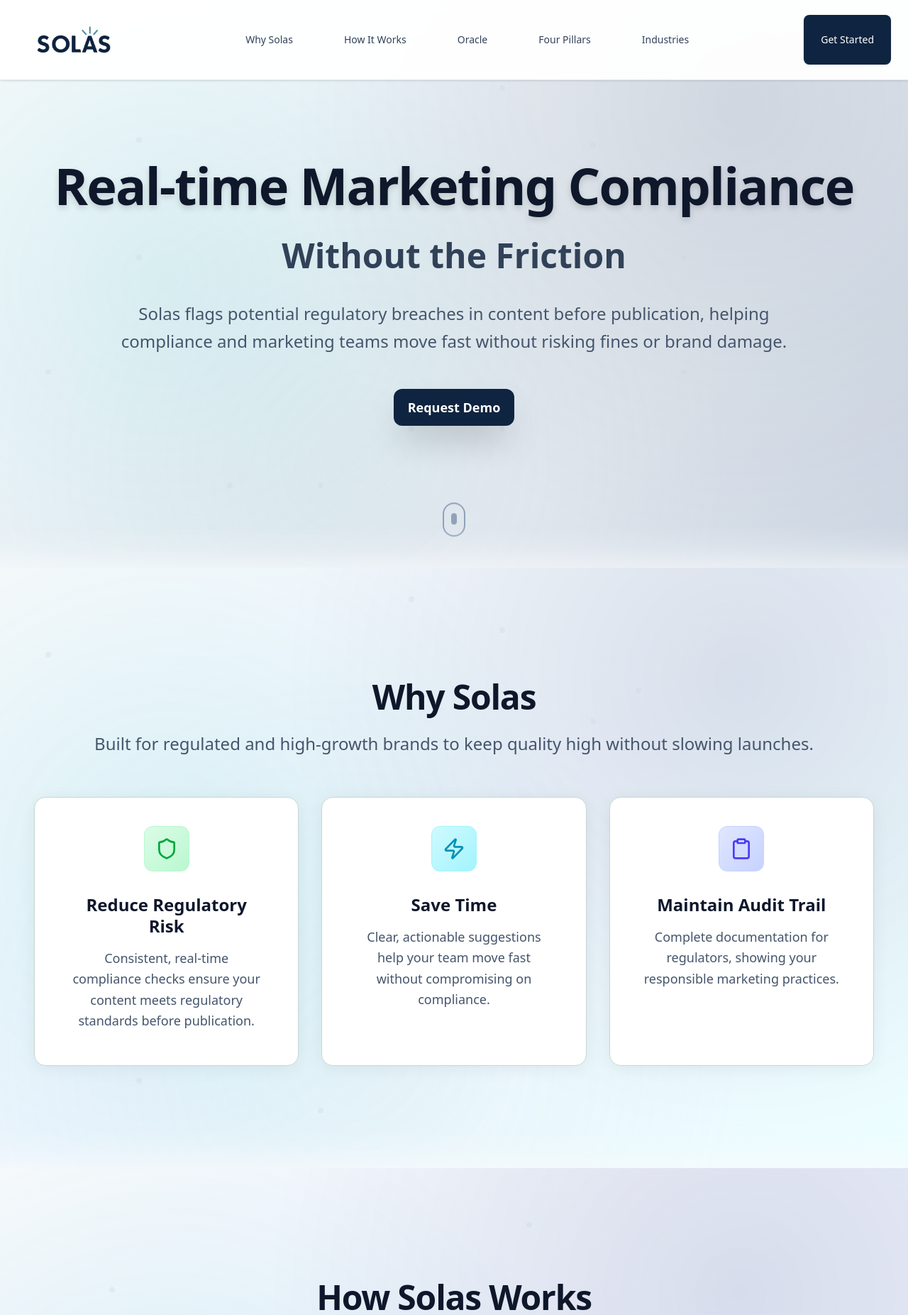
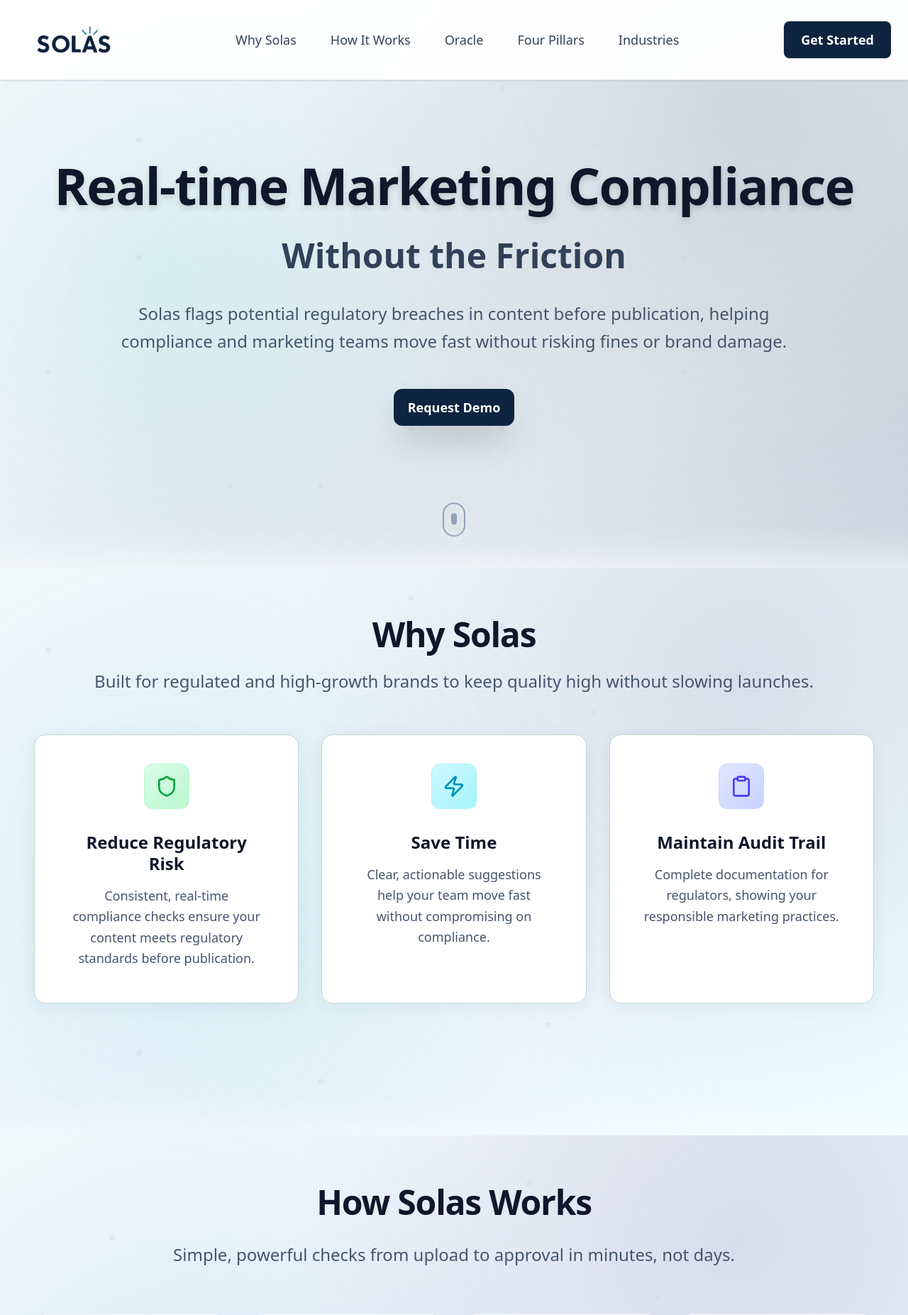
Before and after one commit to Devaang18/solas-site, a Next.js app: page / in a window 1280 px wide. Shown: the top 1853 px of the page at 71% size. Built offline with nearby package versions, Linux system fonts and the light colour scheme.

Commit message:
adjust content and section spacing

```diff
--- a/src/app/globals.css
+++ b/src/app/globals.css
@@ -229,18 +229,18 @@
     padding: 0 !important;
   }
 
-  /* Utility: place section content about 30% from the top for sparse sections */
+  /* Utility: place section content very close to the top for sparse sections */
   .content-offset-top-30 {
     display: flex;
     align-items: flex-start;
     justify-content: center;
-    /* push content ~30% from the top while still allowing content to grow */
-    padding-top: 30vh;
+    /* push content very close to the top while still allowing content to grow */
+    padding-top: 2vh;
   }
 
-  /* Ensure section titles are positioned 1% from top */
+  /* Ensure section titles are positioned very close to top */
   .section-title-offset {
-    padding-top: 1vh !important;
+    padding-top: 0 !important;
   }
 
   /* Ensure footer is last element and prevents scrolling past it */
--- a/src/components/Benefits.tsx
+++ b/src/components/Benefits.tsx
@@ -42,7 +42,7 @@
   ];
 
   return (
-    <div className="min-h-screen w-full bg-gradient-to-br from-slate-50 via-blue-50 to-cyan-50 relative overflow-hidden matrix-bg py-8 sm:py-12 md:py-16 lg:py-20 xl:py-24 content-offset-top-30">
+    <div className="min-h-screen w-full bg-gradient-to-br from-slate-50 via-blue-50 to-cyan-50 relative overflow-hidden matrix-bg content-offset-top-30">
       {/* Floating particles */}
       <div className="absolute inset-0">
         {particlePositions.map((pos, i) => (
--- a/src/components/Header.tsx
+++ b/src/components/Header.tsx
@@ -63,19 +63,19 @@
 
           {/* Desktop Navigation */}
           <nav className="hidden lg:flex" style={{ gap: 'clamp(0.5rem, 2vw, 1.5rem)' }}>
-            <button onClick={() => handleNavigation('benefits')} className="text-fluid-sm text-slate-700 hover:text-blue-600 transition-colors duration-200 p-fluid-sm rounded-md hover:bg-blue-50">
+            <button onClick={() => handleNavigation('benefits')} className="text-base sm:text-lg text-slate-700 hover:text-blue-600 transition-colors duration-200 px-3 py-2 rounded-md hover:bg-blue-50 font-medium">
               Why Solas
             </button>
-            <button onClick={() => handleNavigation('how-it-works')} className="text-fluid-sm text-slate-700 hover:text-blue-600 transition-colors duration-200 p-fluid-sm rounded-md hover:bg-blue-50">
+            <button onClick={() => handleNavigation('how-it-works')} className="text-base sm:text-lg text-slate-700 hover:text-blue-600 transition-colors duration-200 px-3 py-2 rounded-md hover:bg-blue-50 font-medium">
               How It Works
             </button>
-            <button onClick={() => handleNavigation('oracle')} className="text-fluid-sm text-slate-700 hover:text-blue-600 transition-colors duration-200 p-fluid-sm rounded-md hover:bg-blue-50">
+            <button onClick={() => handleNavigation('oracle')} className="text-base sm:text-lg text-slate-700 hover:text-blue-600 transition-colors duration-200 px-3 py-2 rounded-md hover:bg-blue-50 font-medium">
               Oracle
             </button>
-            <button onClick={() => handleNavigation('three-pillars')} className="text-fluid-sm text-slate-700 hover:text-blue-600 transition-colors duration-200 p-fluid-sm rounded-md hover:bg-blue-50">
+            <button onClick={() => handleNavigation('three-pillars')} className="text-base sm:text-lg text-slate-700 hover:text-blue-600 transition-colors duration-200 px-3 py-2 rounded-md hover:bg-blue-50 font-medium">
               Four Pillars
             </button>
-            <button onClick={() => handleNavigation('industries')} className="text-fluid-sm text-slate-700 hover:text-blue-600 transition-colors duration-200 p-fluid-sm rounded-md hover:bg-blue-50">
+            <button onClick={() => handleNavigation('industries')} className="text-base sm:text-lg text-slate-700 hover:text-blue-600 transition-colors duration-200 px-3 py-2 rounded-md hover:bg-blue-50 font-medium">
               Industries
             </button>
           </nav>
@@ -84,7 +84,7 @@
           <div className="hidden md:flex items-center" style={{ gap: 'clamp(0.5rem, 2vw, 1rem)' }}>
             <button
               onClick={onOpenDemo}
-              className="text-white p-fluid-sm rounded-lg transition-colors duration-200 font-medium shadow-sm text-fluid-sm"
+              className="text-white px-6 py-3 rounded-lg transition-colors duration-200 font-semibold shadow-sm text-base sm:text-lg"
               style={{ backgroundColor: '#0f2440' }}
               onMouseEnter={(e) => (e.target as HTMLElement).style.backgroundColor = '#06bcc1'}
               onMouseLeave={(e) => (e.target as HTMLElement).style.backgroundColor = '#0f2440'}
--- a/src/components/HowItWorks.tsx
+++ b/src/components/HowItWorks.tsx
@@ -51,7 +51,7 @@
   ];
 
   return (
-    <div className="min-h-screen w-full bg-gradient-to-br from-slate-50 via-indigo-50 to-blue-50 relative overflow-hidden matrix-bg py-8 sm:py-12 md:py-16 lg:py-20 xl:py-24 content-offset-top-30">
+    <div className="min-h-screen w-full bg-gradient-to-br from-slate-50 via-indigo-50 to-blue-50 relative overflow-hidden matrix-bg content-offset-top-30">
       <div className="absolute inset-0">
         {particlePositions.map((pos, i) => (
           <div
--- a/src/components/Industries.tsx
+++ b/src/components/Industries.tsx
@@ -20,7 +20,7 @@
   ];
 
   return (
-    <div className="min-h-screen w-full bg-gradient-to-br from-slate-50 via-indigo-50 to-slate-100 relative overflow-hidden matrix-bg py-8 sm:py-12 md:py-16 lg:py-20 xl:py-24 content-offset-top-30">
+    <div className="min-h-screen w-full bg-gradient-to-br from-slate-50 via-indigo-50 to-slate-100 relative overflow-hidden matrix-bg content-offset-top-30">
       <div className="absolute inset-0">
         {particlePositions.map((pos, i) => (
           <div
--- a/src/components/Oracle.tsx
+++ b/src/components/Oracle.tsx
@@ -83,7 +83,7 @@
 
 
   return (
-    <div className="min-h-screen w-full bg-gradient-to-br from-slate-50 via-blue-50 to-slate-100 relative overflow-hidden matrix-bg py-8 sm:py-12 md:py-16 lg:py-20 xl:py-24 content-offset-top-30">
+    <div className="min-h-screen w-full bg-gradient-to-br from-slate-50 via-blue-50 to-slate-100 relative overflow-hidden matrix-bg content-offset-top-30">
       {/* Floating particles */}
       <div className="absolute inset-0">
         {[...Array(12)].map((_, i) => {
--- a/src/components/ThreePillars.tsx
+++ b/src/components/ThreePillars.tsx
@@ -500,7 +500,7 @@
       </div>
 
       <div className="w-full">
-        <div className="max-w-xs sm:max-w-2xl md:max-w-4xl lg:max-w-6xl xl:max-w-7xl mx-auto px-3 sm:px-4 md:px-6 lg:px-8 relative w-full py-8 sm:py-12 md:py-16">
+        <div className="max-w-xs sm:max-w-2xl md:max-w-4xl lg:max-w-6xl xl:max-w-7xl mx-auto px-3 sm:px-4 md:px-6 lg:px-8 relative w-full">
         <div className="text-center mb-8 sm:mb-10 md:mb-12 section-title-offset">
           <h2 className="text-xl sm:text-2xl md:text-3xl lg:text-4xl xl:text-5xl font-bold text-slate-900 mb-3 sm:mb-4 tracking-tight leading-tight">
             Four Pillars of Solas Intelligence
```
